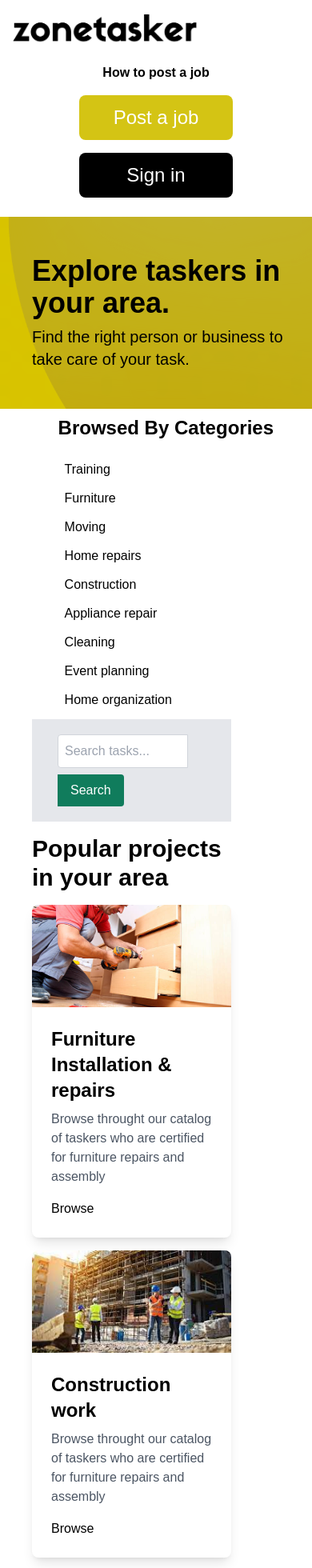
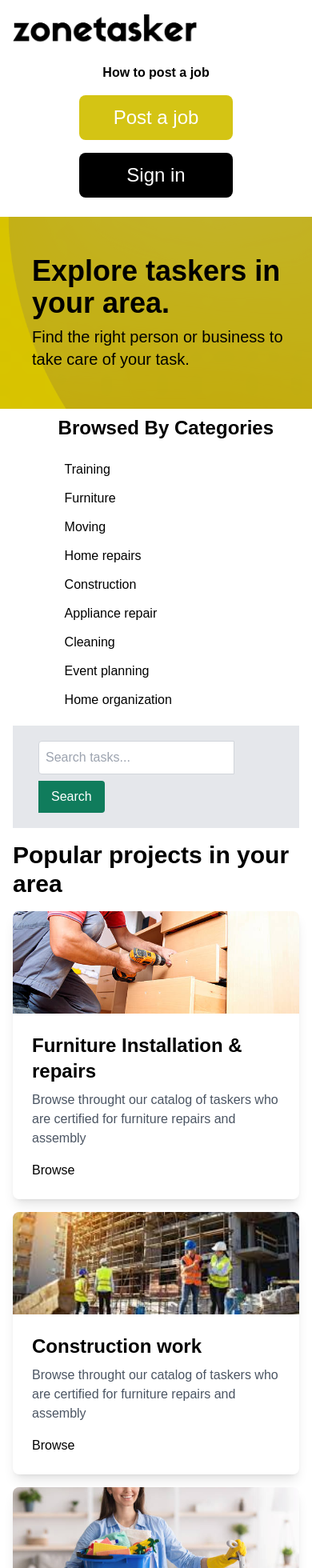
Before and after one commit to darkevo24/zonetasker, a React (Create React App) app: page /tasks in a window 390 px wide. Shown: the top 1960 px of the page at 80% size. Built offline with nearby package versions, Linux system fonts and the light colour scheme.

Commit message:
update mobile resp

```diff
--- a/src/components/Services.tsx
+++ b/src/components/Services.tsx
@@ -97,7 +97,7 @@ const Services: React.FC = () => {
                         </ul>
                     </div>
                 </div>
-                <div className="w-8/12 ml-8">
+                <div className="md:w-8/12 md:ml-8 md:p-0 p-2">
                     <div className='flex items-center p-4 bg-gray-200 md:h-20 h-32'>
                         <form onSubmit={handleSearch} className="md:flex items-center justify-center w-3/4 ml-4">
                             <input
```
